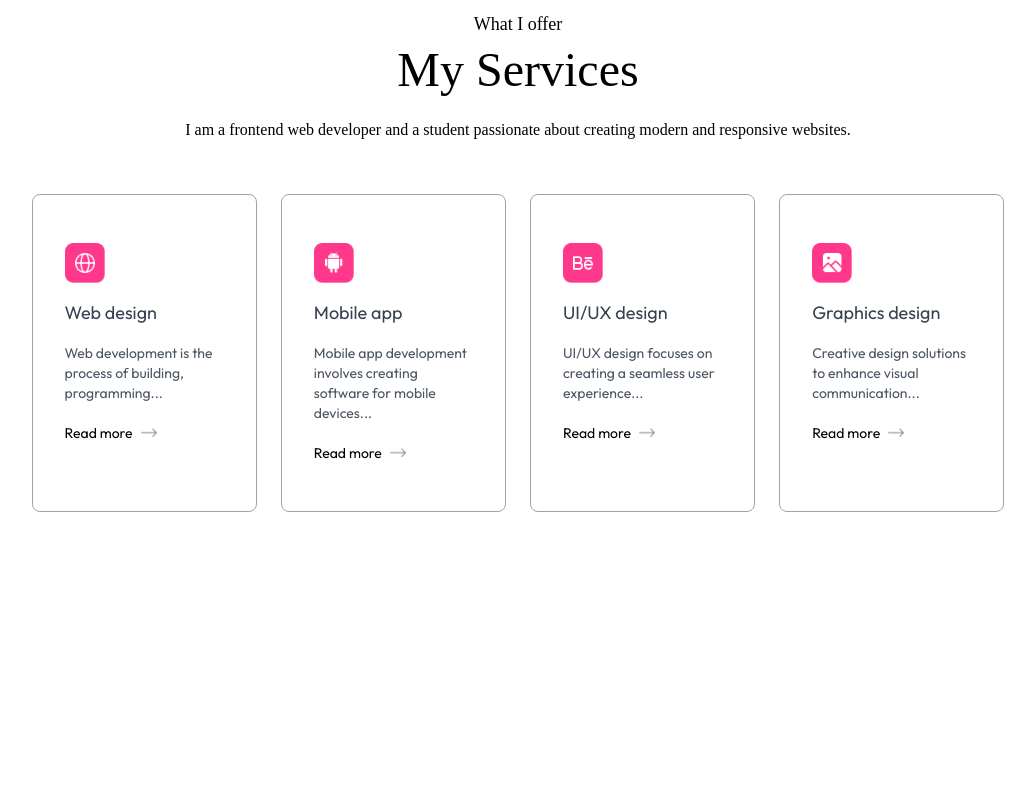
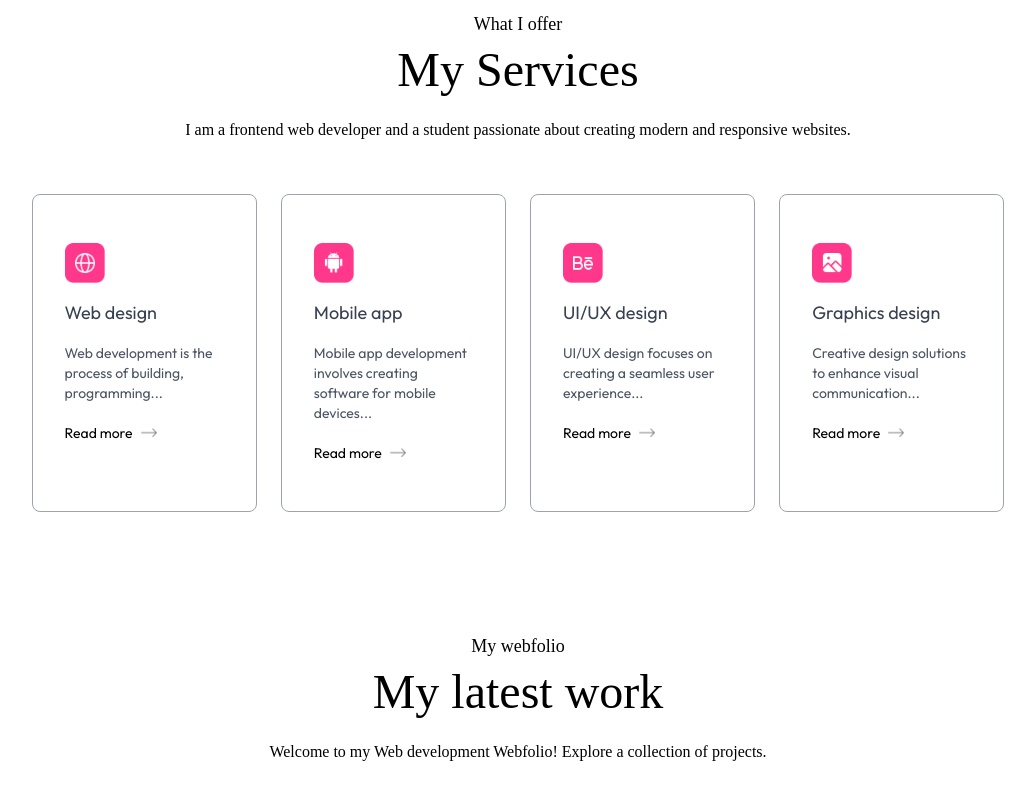
Before and after one commit to SiLEnT-24/webfolio, a Next.js app: page / in a window 1280 px wide. Shown: the part 1703-2503 px from the top of the page, without its empty margins (122-1157 px from the left). Before the commit the page ends 2295 px from the top, so only its background shows below. Built offline with nearby package versions, Linux system fonts and the light colour scheme; a web font is replaced by a local one.

Commit message:
Add Work component with initial layout and content

```diff
--- a/app/components/Work.jsx
+++ b/app/components/Work.jsx
@@ -2,7 +2,17 @@
 
 const Work = () =>{
     return(
-        <div></div>
+        <div id="work" className='w-full px-[12%] py-10 scroll-mt-20'>
+            <h4 className='text-center mb-2 text-lg font-Ovo'>
+            My webfolio</h4>
+            <h2 className='text-center text-5xl font-Ovo'>
+            My latest work</h2>
+
+            <p className='text-center max-w-2xl mx-auto mt-5 mb-12 font-Ovo'>
+               Welcome to my Web development Webfolio! Explore a collection of projects.
+            </p>
+
+        </div>
     )
 }
 
```
